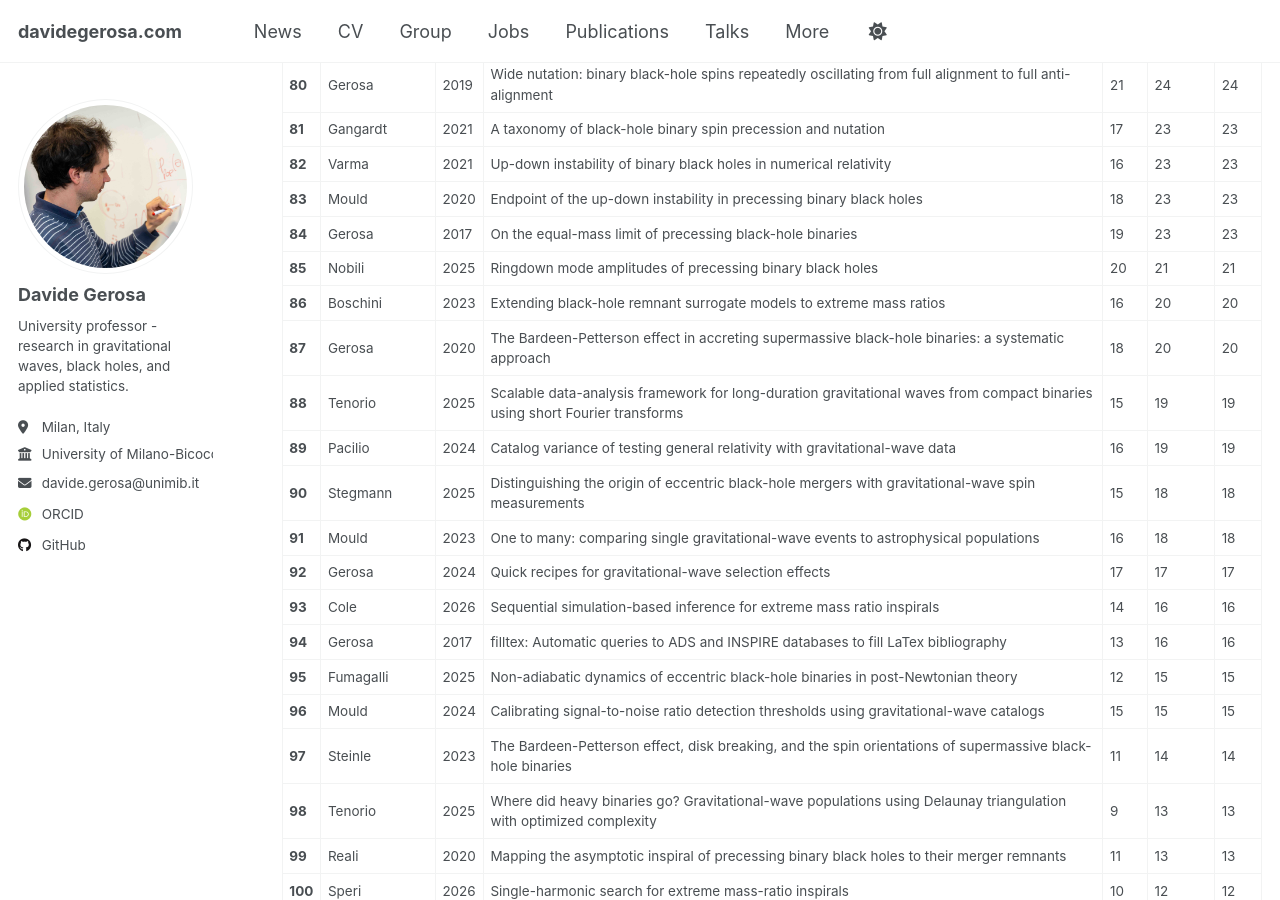
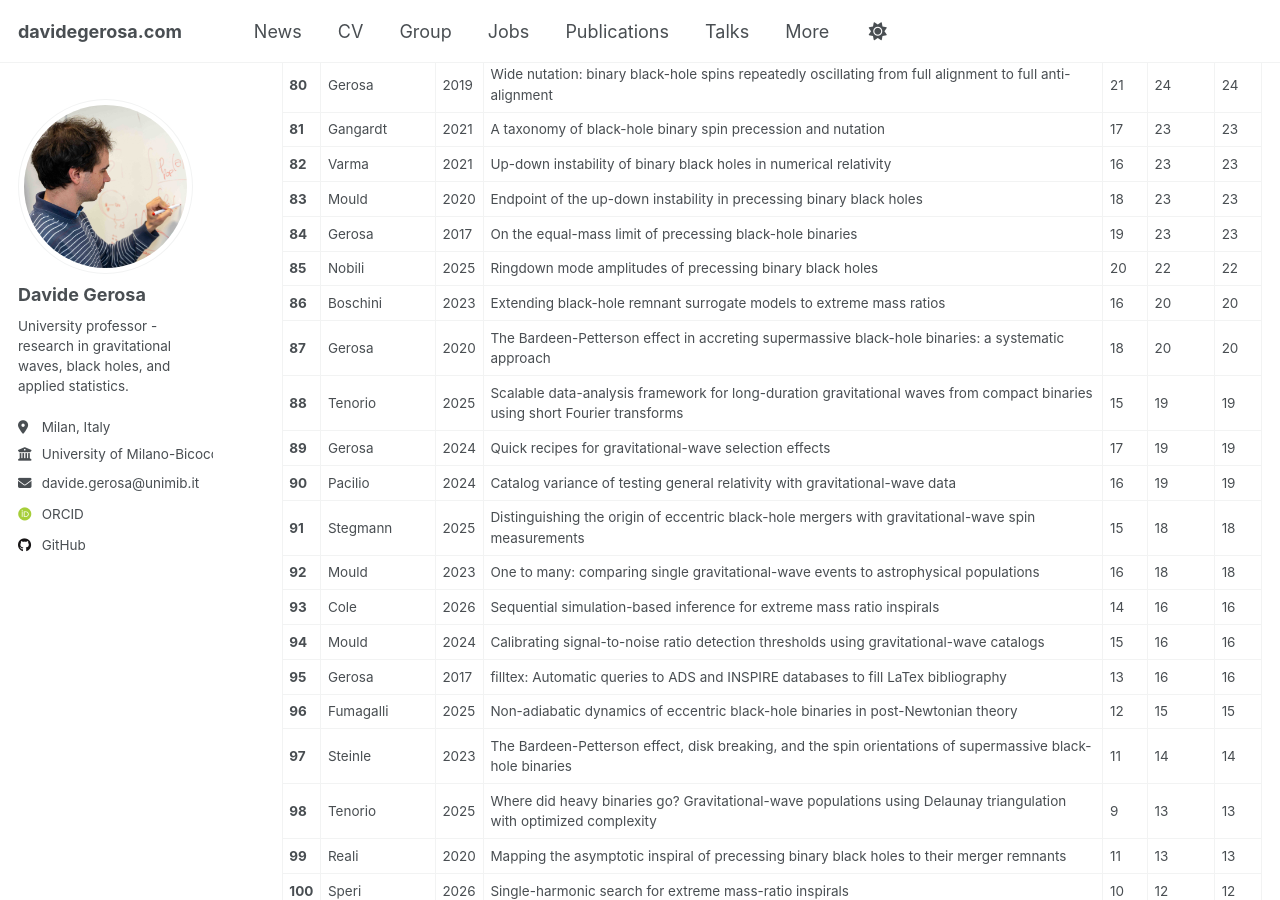
Before and after one commit to dgerosa/website, a Jekyll site: the page built from _pages/citations.md, in a window 1280 px wide and 900 px high, scrolled down 3724 px. Built offline with Jekyll 4.4.1, drawn with Linux system fonts in a browser that asks for light colours; some web fonts are replaced; some of the changed text lies outside the part shown.

Commit message:
Website update from workflow

```diff
--- a/_pages/_citations.md
+++ b/_pages/_citations.md
@@ -93,18 +93,18 @@
 | **82** | Varma | 2021 | Up-down instability of binary black holes in numerical relativity | 16 | 23 | 23 |
 | **83** | Mould | 2020 | Endpoint of the up-down instability in precessing binary black holes | 18 | 23 | 23 |
 | **84** | Gerosa | 2017 | On the equal-mass limit of precessing black-hole binaries | 19 | 23 | 23 |
-| **85** | Nobili | 2025 | Ringdown mode amplitudes of precessing binary black holes | 20 | 21 | 21 |
+| **85** | Nobili | 2025 | Ringdown mode amplitudes of precessing binary black holes | 20 | 22 | 22 |
 | **86** | Boschini | 2023 | Extending black-hole remnant surrogate models to extreme mass ratios | 16 | 20 | 20 |
 | **87** | Gerosa | 2020 | The Bardeen-Petterson effect in accreting supermassive black-hole binaries: a systematic approach | 18 | 20 | 20 |
 | **88** | Tenorio | 2025 | Scalable data-analysis framework for long-duration gravitational waves from compact binaries using short Fourier transforms | 15 | 19 | 19 |
-| **89** | Pacilio | 2024 | Catalog variance of testing general relativity with gravitational-wave data | 16 | 19 | 19 |
-| **90** | Stegmann | 2025 | Distinguishing the origin of eccentric black-hole mergers with gravitational-wave spin measurements | 15 | 18 | 18 |
-| **91** | Mould | 2023 | One to many: comparing single gravitational-wave events to astrophysical populations | 16 | 18 | 18 |
-| **92** | Gerosa | 2024 | Quick recipes for gravitational-wave selection effects | 17 | 17 | 17 |
+| **89** | Gerosa | 2024 | Quick recipes for gravitational-wave selection effects | 17 | 19 | 19 |
+| **90** | Pacilio | 2024 | Catalog variance of testing general relativity with gravitational-wave data | 16 | 19 | 19 |
+| **91** | Stegmann | 2025 | Distinguishing the origin of eccentric black-hole mergers with gravitational-wave spin measurements | 15 | 18 | 18 |
+| **92** | Mould | 2023 | One to many: comparing single gravitational-wave events to astrophysical populations | 16 | 18 | 18 |
 | **93** | Cole | 2026 | Sequential simulation-based inference for extreme mass ratio inspirals | 14 | 16 | 16 |
-| **94** | Gerosa | 2017 | filltex: Automatic queries to ADS and INSPIRE databases to fill LaTex bibliography | 13 | 16 | 16 |
-| **95** | Fumagalli | 2025 | Non-adiabatic dynamics of eccentric black-hole binaries in post-Newtonian theory | 12 | 15 | 15 |
-| **96** | Mould | 2024 | Calibrating signal-to-noise ratio detection thresholds using gravitational-wave catalogs | 15 | 15 | 15 |
+| **94** | Mould | 2024 | Calibrating signal-to-noise ratio detection thresholds using gravitational-wave catalogs | 15 | 16 | 16 |
+| **95** | Gerosa | 2017 | filltex: Automatic queries to ADS and INSPIRE databases to fill LaTex bibliography | 13 | 16 | 16 |
+| **96** | Fumagalli | 2025 | Non-adiabatic dynamics of eccentric black-hole binaries in post-Newtonian theory | 12 | 15 | 15 |
 | **97** | Steinle | 2023 | The Bardeen-Petterson effect, disk breaking, and the spin orientations of supermassive black-hole binaries | 11 | 14 | 14 |
 | **98** | Tenorio | 2025 | Where did heavy binaries go? Gravitational-wave populations using Delaunay triangulation with optimized complexity | 9 | 13 | 13 |
 | **99** | Reali | 2020 | Mapping the asymptotic inspiral of precessing binary black holes to their merger remnants | 11 | 13 | 13 |
@@ -210,4 +210,4 @@
 
 
 <br><br>
-*Last updated: 2026-10-01 07:17:15 UTC*
+*Last updated: 2026-10-02 07:07:52 UTC*
```
Also changed, not shown: other parts of _pages/_citations.md (+12 -12 lines), _pages/_group.md (+1 -1 lines), _pages/_publications.md (+1 -1 lines), _pages/_talks.md (+1 -1 lines).
